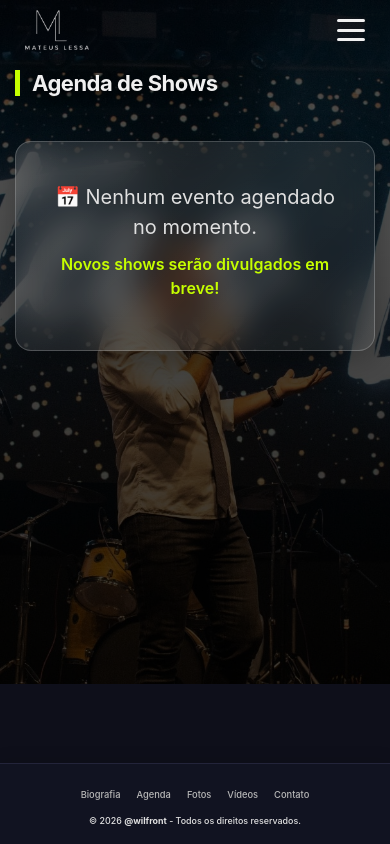
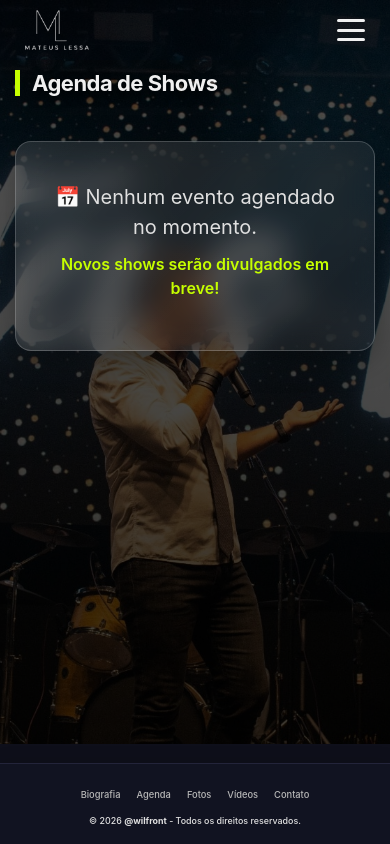
Before and after one commit to wilfront/mateus-lessa, a Next.js app: page /agenda in a window 390 px wide. Built offline with nearby package versions, Linux system fonts and the light colour scheme; no server answers; the database is empty.

Commit message:
refactor: Make mobile pages match home spacing (increase top padding & adjust home-content)

```diff
--- a/src/app/globals.css
+++ b/src/app/globals.css
@@ -36,12 +36,12 @@ body {
   font-family: -apple-system, BlinkMacSystemFont, 'Segoe UI', 'Roboto', 'Oxygen', 'Ubuntu', 'Cantarell', sans-serif;
   -webkit-font-smoothing: antialiased;
   -moz-osx-font-smoothing: grayscale;
-  padding-bottom: var(--footer-height);
 }
 
 /* Cor de fundo global para evitar faixas brancas ao final das páginas */
 /* Cor de fundo global para evitar qualquer faixa branca residual */
-html, body {
+html,
+body {
   background-color: #0e0f1a;
 }
 
@@ -51,8 +51,8 @@ html, body {
 .home {
   position: relative;
   width: 100%;
-  /* garantir que o conteúdo da home use toda a viewport menos a altura do footer */
-  min-height: calc(100vh - var(--footer-height));
+  height: 100vh;
+  padding: 40rem 40px;
   overflow: hidden;
   color: white;
   display: flex;
@@ -242,9 +242,6 @@ html, body {
 
 /* Ensure pages extend to the footer on small screens */
 @media (max-width: 700px) {
-  :root {
-    --footer-height: 140px; /* increased footer space on small screens */
-  }
 
   /* Make sure the main page containers are tall enough and backgrounds align to bottom */
   .home,
@@ -257,12 +254,23 @@ html, body {
     padding-bottom: calc(var(--footer-height) / 8);
     background-position: center bottom !important;
   }
+
+  /* Push page content down (match desktop home spacing) */
+  .agenda-page,
+  .biografia-page,
+  .fotos-page,
+  .videos-page,
+  .contato {
+    padding-top: 140px; /* increase top padding so content sits lower like home */
+  }
+
+  /* Ensure home content remains centered lower */
+  .home-content {
+    top: 35%;
+  }
 }
 
 @media (max-width: 430px) {
-  :root {
-    --footer-height: 160px; /* extra space for very small screens */
-  }
 
   .home,
   .agenda-page,
```
